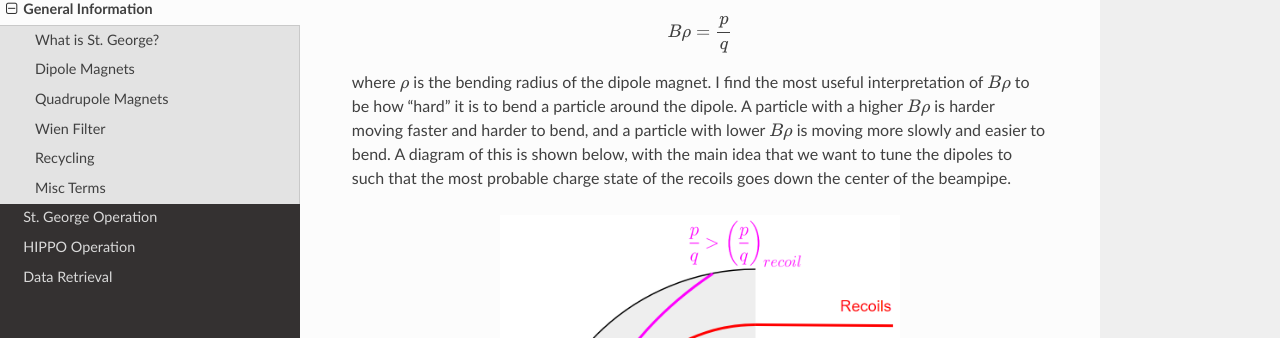
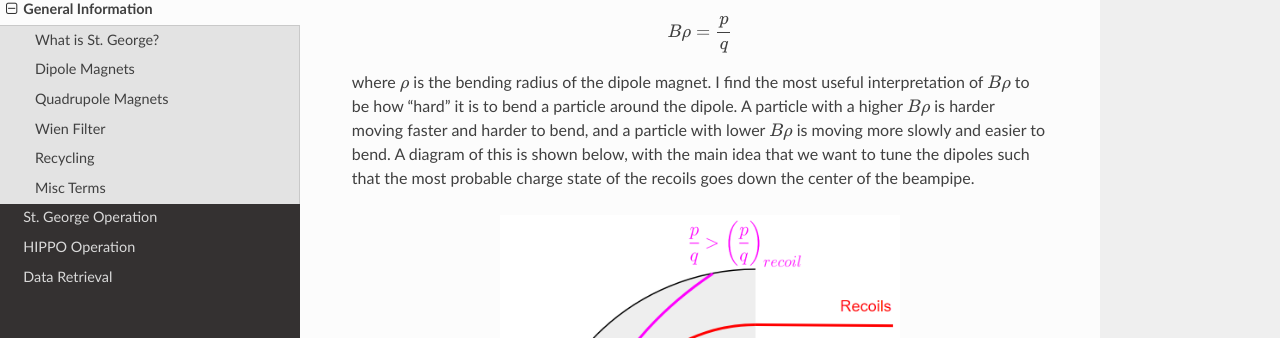
Before and after one commit to asanch25/StG-How-To, a Sphinx documentation site: the page built from docs/source/generalinfo.rst, in a window 1280 px wide and 900 px high, scrolled down 590 px. Shown: the part 137-475 px from the top of the window. Built offline with Sphinx 7.4.7 and the Read the Docs theme 2.0.0, drawn with Linux system fonts in a browser that asks for light colours; pages that are not in the unit, such as notebooks, are missing from menus.

```diff
--- a/docs/source/generalinfo.rst
+++ b/docs/source/generalinfo.rst
@@ -32,7 +32,7 @@ The St. George Dipole magnets are responsible for the charge state selection of
 .. math::
    B\rho = \frac{p}{q}
 
-where :math:`\rho` is the bending radius of the dipole magnet. I find the most useful interpretation of :math:`B\rho` to be how "hard" it is to bend a particle around the dipole. A particle with a higher :math:`B\rho` is harder moving faster and harder to bend, and a particle with lower :math:`B\rho` is moving more slowly and easier to bend. A diagram of this is shown below, with the main idea that we want to tune the dipoles to such that the most probable charge state of the recoils goes down the center of the beampipe.
+where :math:`\rho` is the bending radius of the dipole magnet. I find the most useful interpretation of :math:`B\rho` to be how "hard" it is to bend a particle around the dipole. A particle with a higher :math:`B\rho` is harder moving faster and harder to bend, and a particle with lower :math:`B\rho` is moving more slowly and easier to bend. A diagram of this is shown below, with the main idea that we want to tune the dipoles such that the most probable charge state of the recoils goes down the center of the beampipe.
 
 
 
```
